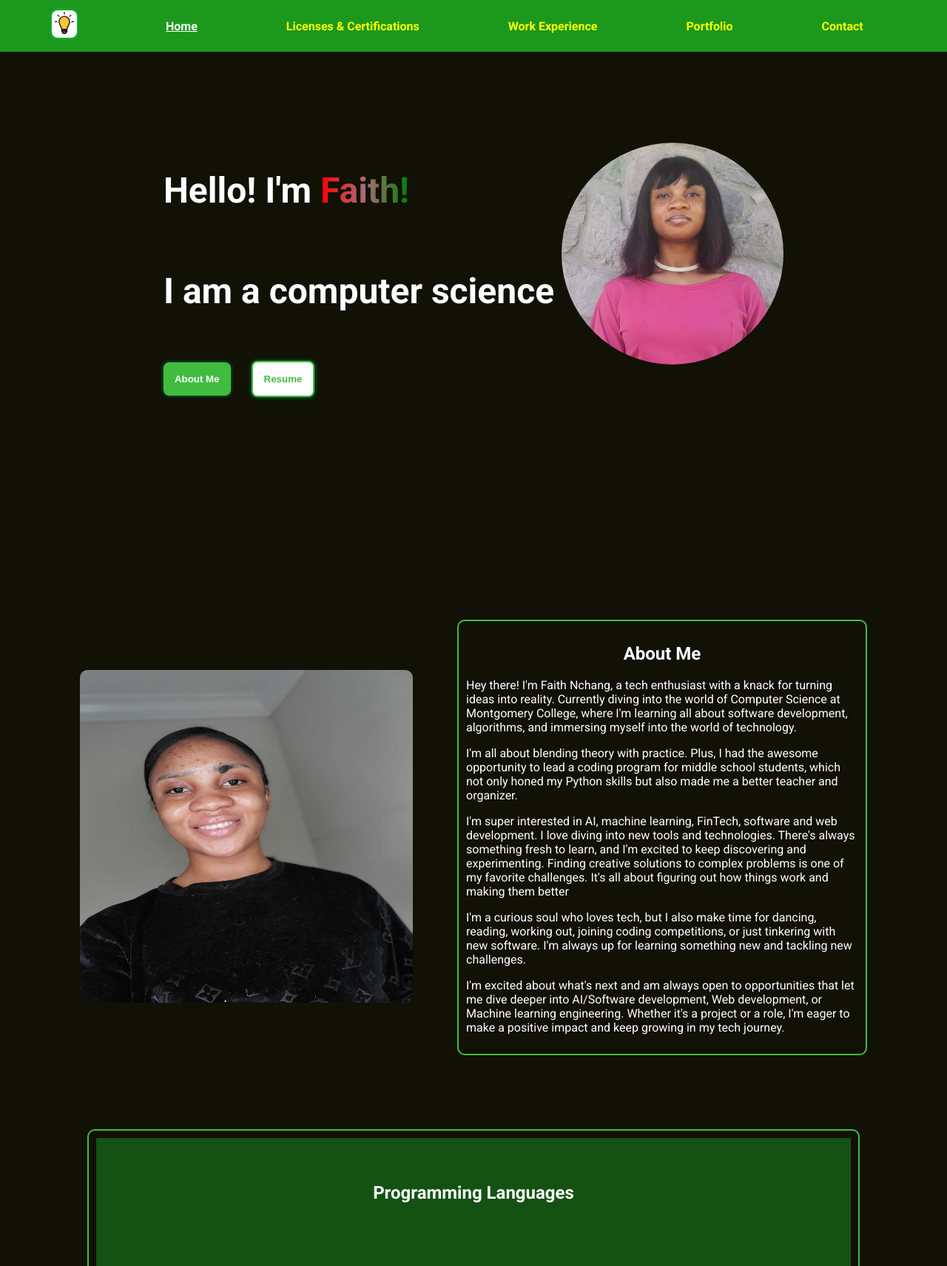
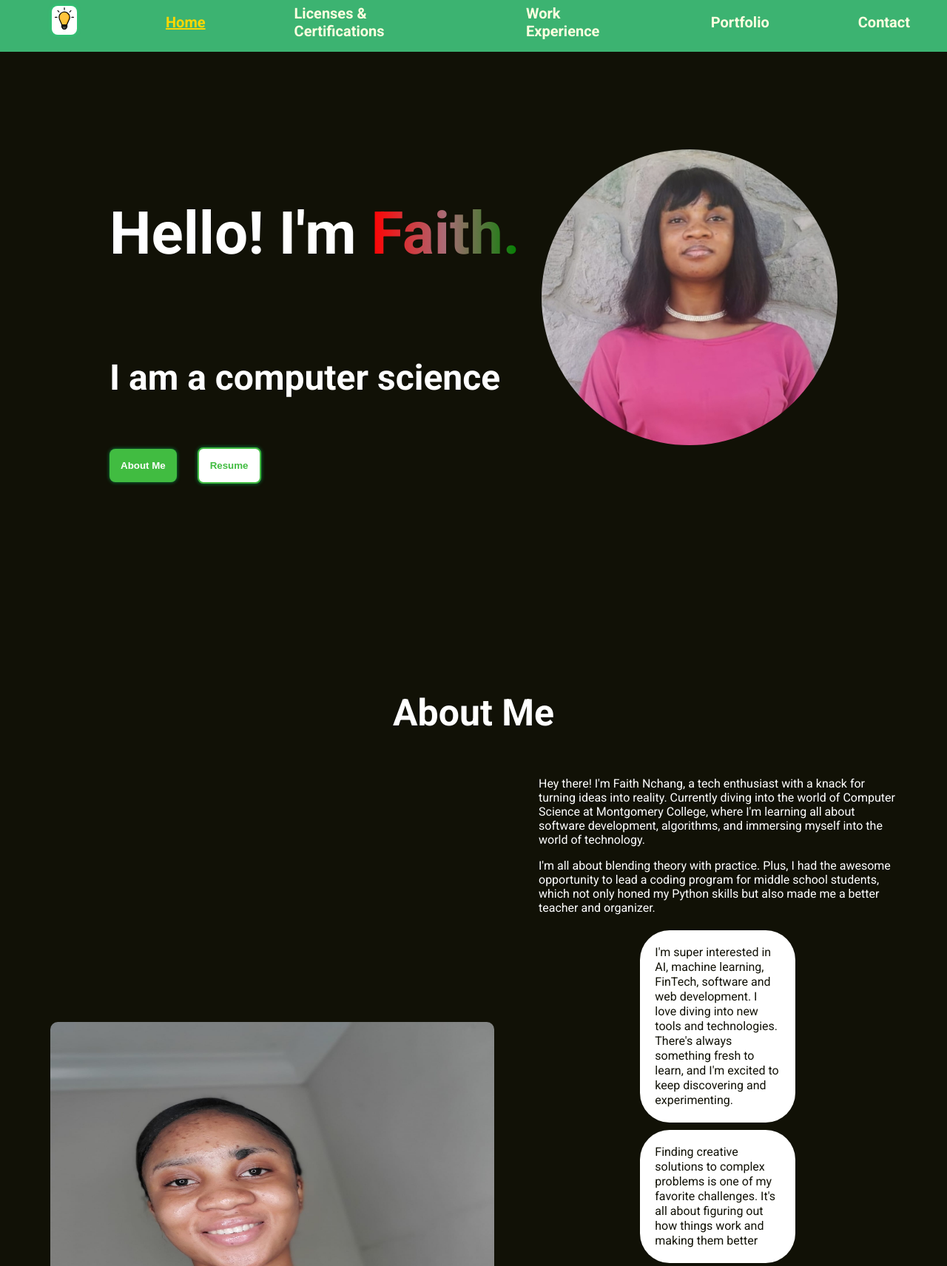
Before and after one commit to Faith-Nchang/My_Portfolio, a website: page index.html in a window 1280 px wide. Shown: the top 1712 px of the page at 74% size. Drawn offline with Linux system fonts and the light colour scheme.

Commit message:
updated UI

```diff
--- a/index.html
+++ b/index.html
@@ -26,7 +26,8 @@
 
 
         </div>
-        <div class="my_name">Faith</div>
+        <a href="#main">  <div class="my_name">Faith</div></a>
+
 
     </nav>
 
@@ -36,13 +37,13 @@
             <div class ="home">
 
                 <div>
-                    <img src="images/Faith_img.jpg" alt="A photo of Faith Nchang" width="300" height="300" loading="lazy" class="home-img slideInRight">
+                    <img src="images/Faith_img.jpg" alt="A photo of Faith Nchang" width="400" height="400" loading="lazy" class="home-img slideInRight">
                 </div>
 
 
                 <div class="slideInFromLeft ">
 
-                    <h1>Hello! I'm <span class="Intro">Faith!</span></h1>
+                    <h1 class="head">Hello! I'm <span class="Intro">Faith.</span></h1>
 
 
                     <div class="slideFromBottom">
@@ -54,11 +55,7 @@
                               <span class="wrap"></span>
                             </a>
                         </h1>
-                        <!-- <h1>
-                            <a href="" class="typewrite" data-period="2000" data-type='[ "Hi, Im Si.", "I am Creative.", "I Love Design.", "I Love to Develop." ]'>
-                              <span class="wrap"></span>
-                            </a>
-                          </h1> -->
+
 
 
                         </p>
@@ -83,14 +80,15 @@
 
         <!-- About me section -->
         <section id = "About-me">
+            <h1 id="abt" style="font-size: 50px;">About Me</h1>
+
             <div class = "about">
-
                 <div>
-                    <img src="images/faith2.jpg" alt="An image of Faith Nchang" class="about-img" width="450" height="450" loading="lazy">
+                    <img src="images/faith2.jpg" alt="An image of Faith Nchang" class="about-img" width="600" height="600" loading="lazy">
                 </div>
 
-                <div class="about-desc border">
-                    <h1 id="abt">About Me</h1>
+                <div class="about-desc ">
+
                     <p>
                         Hey there! I'm Faith Nchang, a tech enthusiast with a knack for turning ideas into reality.
                         Currently diving into the world of Computer Science at Montgomery College, where I'm learning
@@ -101,18 +99,25 @@
                         Plus, I had the awesome opportunity to lead a coding program for middle school students, which not only honed my Python skills but also made me a better teacher and organizer.
 
                     </p>
-                    <p>
-                        I'm super interested in AI, machine learning, FinTech, software and web development. I love diving into new tools and technologies.
-                        There's always something fresh to learn, and I'm excited to keep discovering and experimenting. Finding creative solutions to complex problems is one of my favorite challenges.
-                        It's all about figuring out how things work and making them better
-                    </p>
-                    <p>
-                        I'm a curious soul who loves tech, but I also make time for dancing, reading, working out, joining coding competitions, or just tinkering with new software.
-                        I'm always up for learning something new and tackling new challenges.
-                    </p>
-                    <p>
-                        I'm excited about what's next and am always open to opportunities that let me dive deeper into AI/Software development, Web development, or Machine learning engineering. Whether it's a project or a role, I'm eager to make a positive impact and keep growing in my tech journey.
-                    </p>
+                <div class="details">
+                        <div class="about-detail">
+                            I'm super interested in <span>AI, machine learning, FinTech, software and web development</span>. I love diving into new tools and technologies.
+                            There's always something fresh to learn, and I'm excited to keep discovering and experimenting.
+                        </div>
+                        <div class="about-detail">
+                            Finding creative solutions to complex problems is one of my favorite challenges.
+                            It's all about figuring out how things work and making them better
+                        </div>
+                        <div class="about-detail">
+                            I'm a curious soul who loves tech, but I also make time for dancing, reading, working out, joining coding competitions, or just tinkering with new software.
+                             I'm always up for learning something new and tackling new challenges.
+                        </div>
+                        <div class="about-detail">
+                                                    I'm excited about what's next and am always open to opportunities that let me dive deeper into AI/Software development, Web development, or Machine learning engineering. Whether it's a project or a role, I'm eager to make a positive impact and keep growing in my tech journey.
+
+                        </div>
+                    </div>
+
                 </div>
 
             </div>
@@ -400,8 +405,8 @@
         </section>
 
         <!-- Portfolio -->
-        <section id = "Portfolio" class="border">
-            <h1 class="program">Projects</h1>
+        <section id = "Portfolio" class="">
+            <h1 class="program" style="font-size: 35px;">Projects</h1>
             <div class = "projects">
                 <div class = "project project-1">
                     <a href="https://github.com/Faith-Nchang/LinkQR-Catalyst"><img src="images/link.png" alt="Qr Code Generator Faith Nchang" class="proj-img"></a>
@@ -436,8 +441,8 @@
         </section>
 
          <!-- licenses -->
-         <section id = "Licenses" class="border">
-            <h1 class="program">Licenses and Certifications</h1>
+         <section id = "Licenses" >
+            <h1 class="program" style="font-size: 35px;">Licenses and Certifications</h1>
             <div class="certs">
                 <a href="images/Faith_Kragge.png" alt="Intro to machine learning certification" target="_blank"><img src="images/Faith_Kragge.png" alt="Intro to machine learning certification Faith Nchang" class="certs-img"></a>
                 <p>Introduction to Machine Learning</p>
@@ -447,7 +452,7 @@
 
         <!-- contact me section -->
         <section id="contact" class="border">
-            <h1 class="program">Contact me</h1>
+            <h1 class="program" style="font-size: 35px;">Contact me</h1>
             <form onsubmit="sendEmail(); reset(); return false;">
                 <label for="name">Name:</label>
                 <input type="text" required id="name" name="Name" >
--- a/script.js
+++ b/script.js
@@ -104,8 +104,8 @@ slideFromBottom.observe(p2);
 const p3 = document.querySelector(".project-3");
 slideRight.observe(p3);
 
-const home = document.querySelector(".home-btn");
-slideFromBottom.observe(home);
+// const home = document.querySelector(".home-btn");
+// slideFromBottom.observe(home);
 
 document.addEventListener('DOMContentLoaded', () => {
     const sections = document.querySelectorAll('section');
--- a/styles.css
+++ b/styles.css
@@ -89,7 +89,7 @@ img:hover {
 
 }
 nav {
-    background-color: rgb(28, 152, 28);
+    background-color: rgb(60, 179, 113);
     /* padding: 20px; */
     display: flex;
     flex-direction: row;
@@ -112,14 +112,18 @@ nav {
 .nav{
     position: relative;
     display: inline-block;
-    color:yellow;
+    color:#FFFFE0;
     text-decoration: none; /* Remove default underline */
     margin: 0 60px; /* Adjust spacing between nav items */
+    font-size: 20px;
 }
 
 nav a.active {
     text-decoration: underline;
-    color: white;
+    color: #FFD700;
+}
+.head{
+    font-size: 80px;
 }
 
 .nav::after {
@@ -230,8 +234,8 @@ nav a.active {
 
 #main
 {
-    margin: 30px;
-    padding: 100px;
+    margin-top: 30px;
+    padding: 80px;
     padding-top:140px;
 }
 .home
@@ -239,7 +243,7 @@ nav a.active {
     display: flex;
     flex-direction: row-reverse;
     align-items: center;
-    justify-content: center;
+    justify-content: space-between;
     flex-wrap: wrap;
 }
 
@@ -296,7 +300,27 @@ button:hover{
 }
 
 
+.about-detail
+{
+    background-color: var(--text-color);
+    color: var(--background-color);
+    padding: 20px;
+    margin: 5px 20px;
+    width: 35%;
+    border-radius: 40px;
+    line-height: 20px;
+}
+.about-detail:hover{
+    transform: scale(1.05);
+    cursor: pointer;
+}
 
+.details{
+    display: flex;
+    flex-direction: row;
+    flex-wrap: wrap;
+    justify-content: center;
+}
 .about-img
 {
     border-radius: 10px;
@@ -305,7 +329,7 @@ button:hover{
 }
 
 section{
-    margin: 100px;
+    margin:60px;
     margin-top:200px;
 }
 .about
@@ -328,6 +352,10 @@ section{
         background-color: grey;
     }
 
+
+    .about-detail{
+        margin: 10px 5px 10px 0px;
+    }
 
 
     ul
@@ -460,7 +488,7 @@ section{
 
   .proj-img
   {
-    width: 300px;
+    width: 500px;
   }
 .project-desc
 {
```
